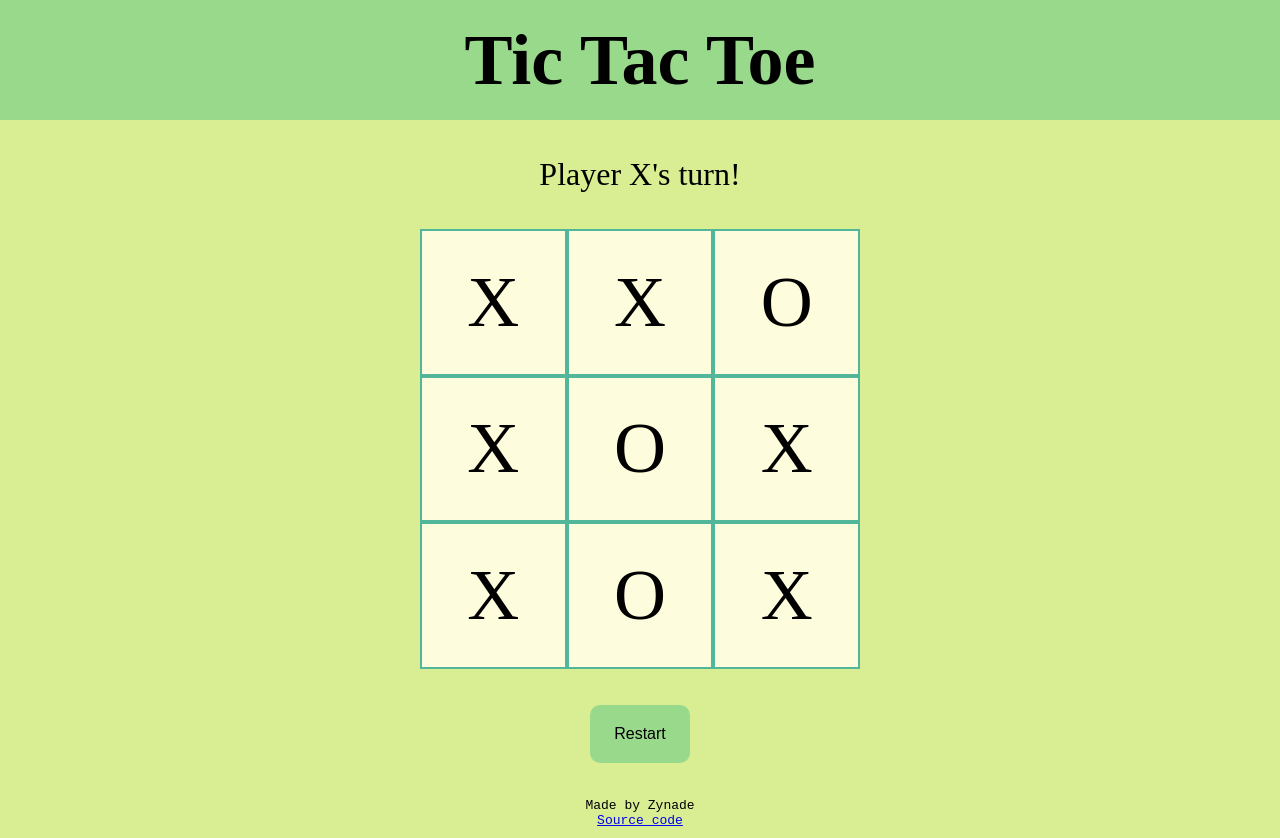
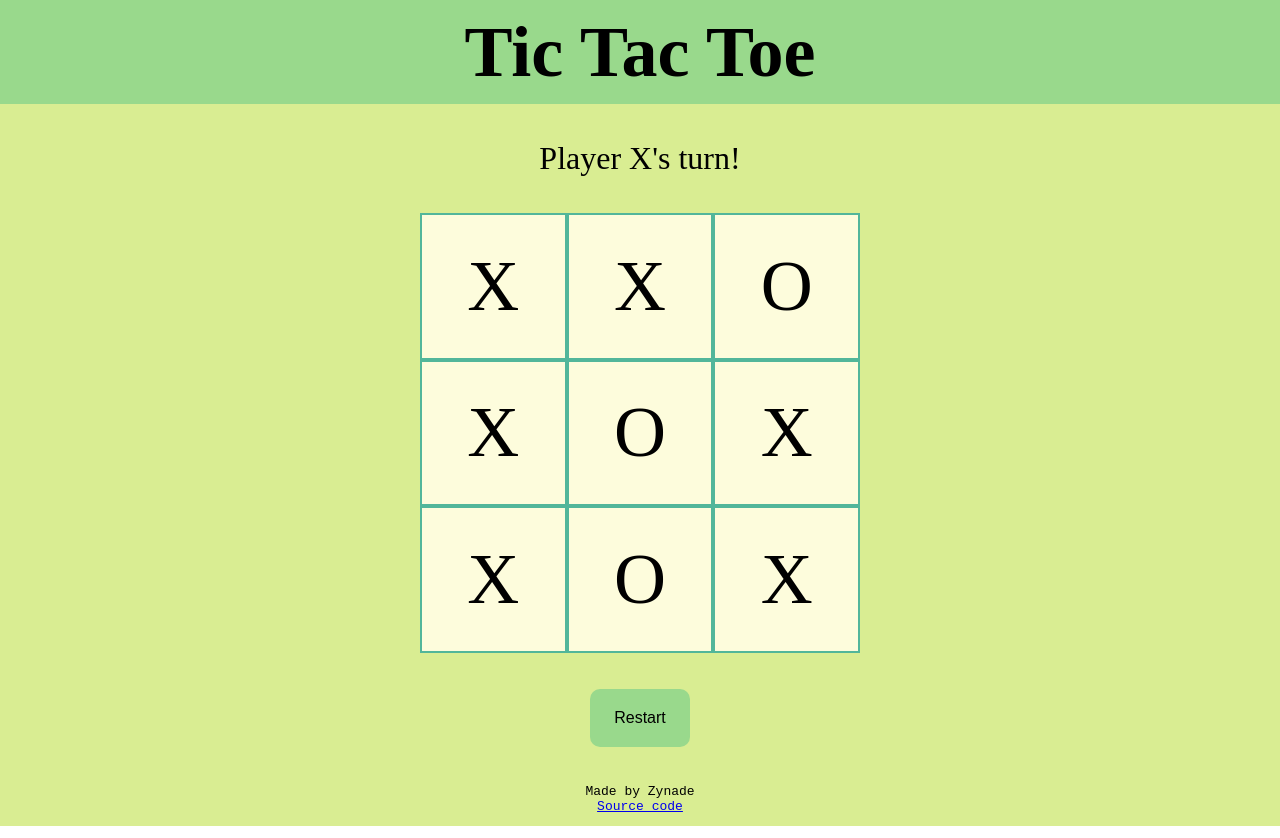
Before and after one commit to Zynade/tic-tac-toe, a plain HTML site: page index.html in a window 1280 px wide. Drawn offline with Linux system fonts and the light colour scheme.

Commit message:
slightly reduced header height

```diff
--- a/styles.css
+++ b/styles.css
@@ -20,7 +20,7 @@ margin: 0 15px;
 }
 
 .header {
-    height: 15vh;
+    height: 13vh;
     font-size: 4.5rem;
     background-color: rgb(153, 217, 140);
     display: flex;
@@ -76,5 +76,5 @@ margin: 0 15px;
     justify-content: center;
     align-items: center;
     background-color: rgb(217, 237, 146);
-    padding: 10px;
+    padding: 11.75px;
 }
```
